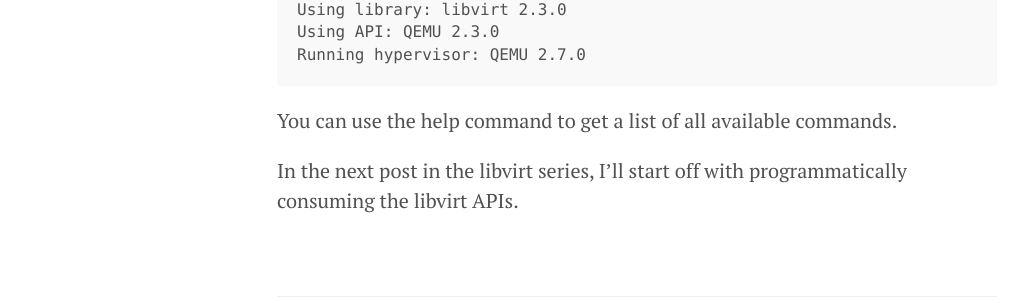
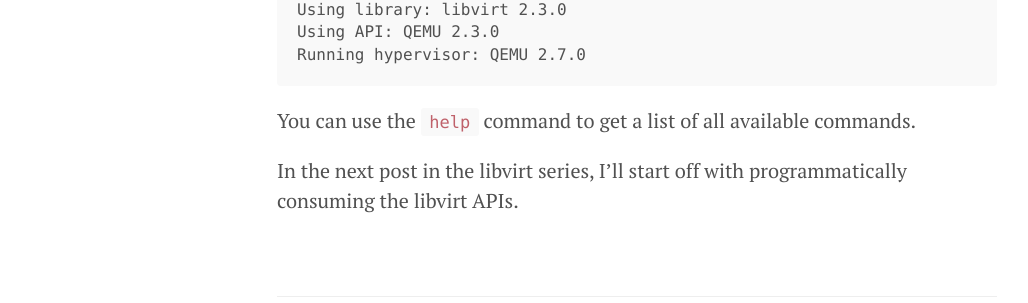
Before and after one commit to Somsubhra/somsubhra.github.io, a Jekyll site: the page built from _posts/2016-11-08-getting-started-with-libvirt-installation.md, in a window 1280 px wide and 900 px high, scrolled down 2192 px. Shown: the part 322-625 px from the top of the window, without its empty margins (3-1031 px from the left). Built offline with Jekyll 4.4.1, drawn with Linux system fonts in a browser that asks for light colours.

````diff
--- a/_posts/2016-11-08-getting-started-with-libvirt-installation.md
+++ b/_posts/2016-11-08-getting-started-with-libvirt-installation.md
@@ -84,6 +84,6 @@ Using API: QEMU 2.3.0
 Running hypervisor: QEMU 2.7.0
 ```
 
-You can use the help command to get a list of all available commands.
+You can use the `help` command to get a list of all available commands.
 
 In the next post in the libvirt series, I'll start off with programmatically consuming the libvirt APIs.
````
